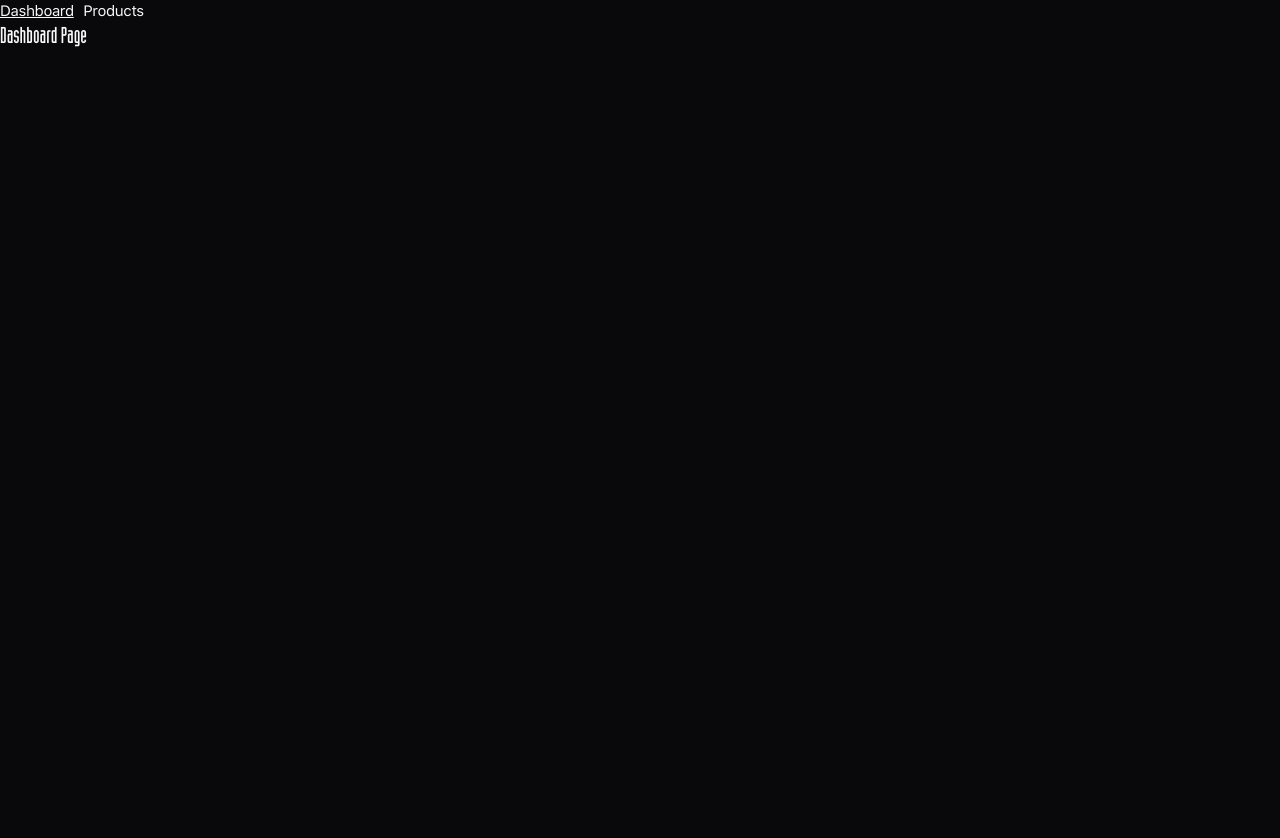
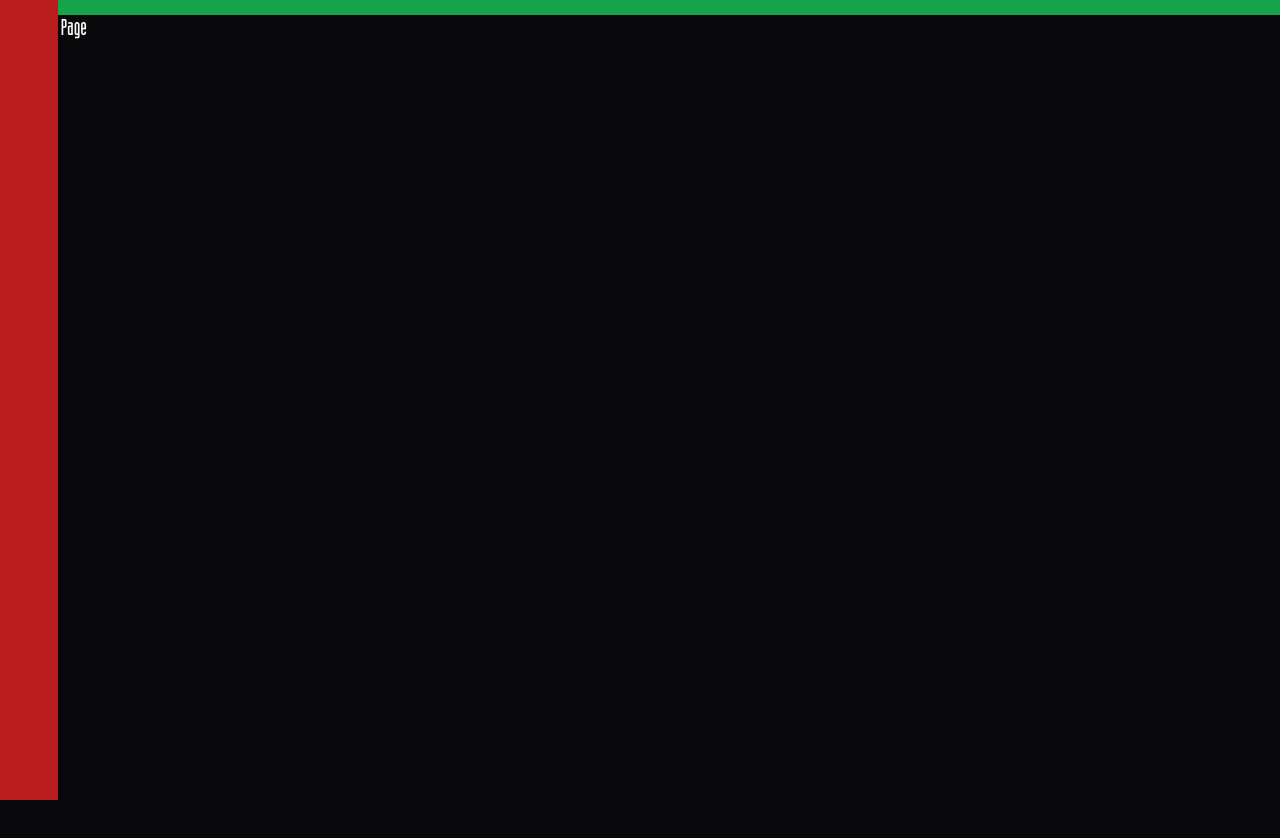
Before and after one commit to decontrrol/store-inventory-and-sales-manager, a React (Vite) app: page /dashboard in a window 1280 px wide. Shown: the top 838 px of the page. Before the commit the page ends 800 px from the top, so only its background shows below. Built offline with nearby package versions, Linux system fonts and the light colour scheme.

Commit message:
Add initial core components

```diff
--- /dev/null
+++ b/src/features/core/components/core-header.component.tsx
@@ -0,0 +1,16 @@
+import { memo } from 'react';
+
+import { cn } from '#/lib/utils';
+
+import type { ComponentProps } from 'react';
+
+export const CoreHeader = memo(function ({
+  className,
+  ...moreProps
+}: ComponentProps<'header'>) {
+  return (
+    <header className={cn('h-4 w-full bg-green-600', className)} {...moreProps}>
+      header
+    </header>
+  );
+});
--- a/src/features/core/components/core-layout.component.tsx
+++ b/src/features/core/components/core-layout.component.tsx
@@ -1,28 +1,17 @@
-import { Link, Outlet } from '@tanstack/react-router';
+import { Outlet } from '@tanstack/react-router';
 
-// TEMP
-const activeProps = {
-  className: 'underline',
-};
+import { CoreSidebar } from './core-sidebar.component';
+import { CoreMain } from './core-main.component';
+import { CoreHeader } from './core-header.component';
 
 export function CoreLayout() {
   return (
     <div>
-      <nav>
-        <ul className='flex items-center gap-2.5'>
-          <li>
-            <Link to='/dashboard' activeProps={activeProps}>
-              Dashboard
-            </Link>
-          </li>
-          <li>
-            <Link to='/products' activeProps={activeProps}>
-              Products
-            </Link>
-          </li>
-        </ul>
-      </nav>
-      <Outlet />
+      <CoreSidebar />
+      <CoreMain id='main'>
+        <CoreHeader />
+        <Outlet />
+      </CoreMain>
     </div>
   );
 }
--- /dev/null
+++ b/src/features/core/components/core-main.component.tsx
@@ -0,0 +1,21 @@
+import { cn } from '#/lib/utils';
+
+import type { ComponentProps } from 'react';
+
+export function CoreMain({
+  className,
+  children,
+  ...moreProps
+}: ComponentProps<'main'>) {
+  return (
+    <main
+      className={cn(
+        'relative ml-0 flex h-[2000px] min-h-screen w-full flex-1 flex-col transition-[margin] duration-300',
+        className,
+      )}
+      {...moreProps}
+    >
+      {children}
+    </main>
+  );
+}
--- /dev/null
+++ b/src/features/core/components/core-sidebar.component.tsx
@@ -0,0 +1,22 @@
+import { memo } from 'react';
+
+import { cn } from '#/lib/utils';
+
+import type { ComponentProps } from 'react';
+
+export const CoreSidebar = memo(function ({
+  className,
+  ...moreProps
+}: ComponentProps<'aside'>) {
+  return (
+    <aside
+      className={cn(
+        'w-sidebar-collapsed fixed left-0 top-0 z-50 h-screen shrink-0 bg-red-700 transition-[width] duration-300',
+        className,
+      )}
+      {...moreProps}
+    >
+      {/* Core Sidebar */}
+    </aside>
+  );
+});
--- a/src/routeTree.gen.ts
+++ b/src/routeTree.gen.ts
@@ -10,8 +10,9 @@
 
 // Import Routes
 
-import { Route as rootRoute } from './routes/__root';
-import { Route as RoutesImport } from './r./routes/routes';
+import { Route as rootRoute } from './routes/__root'
+import { Route as RoutesImport } from './routes/routes'
+import { Route as RouteTreeImport } from './routes/route-tree'
 
 // Create/Update Routes
 
@@ -19,57 +20,75 @@ const RoutesRoute = RoutesImport.update({
   id: '/routes',
   path: '/routes',
   getParentRoute: () => rootRoute,
-} as any);
+} as any)
+
+const RouteTreeRoute = RouteTreeImport.update({
+  id: '/route-tree',
+  path: '/route-tree',
+  getParentRoute: () => rootRoute,
+} as any)
 
 // Populate the FileRoutesByPath interface
 
 declare module '@tanstack/react-router' {
   interface FileRoutesByPath {
+    '/route-tree': {
+      id: '/route-tree'
+      path: '/route-tree'
+      fullPath: '/route-tree'
+      preLoaderRoute: typeof RouteTreeImport
+      parentRoute: typeof rootRoute
+    }
     '/routes': {
-      id: '/routes';
-      path: '/routes';
-      fullPath: '/routes';
-      preLoaderRoute: typeof RoutesImport;
-      parentRoute: typeof rootRoute;
-    };
+      id: '/routes'
+      path: '/routes'
+      fullPath: '/routes'
+      preLoaderRoute: typeof RoutesImport
+      parentRoute: typeof rootRoute
+    }
   }
 }
 
 // Create and export the route tree
 
 export interface FileRoutesByFullPath {
-  '/routes': typeof RoutesRoute;
+  '/route-tree': typeof RouteTreeRoute
+  '/routes': typeof RoutesRoute
 }
 
 export interface FileRoutesByTo {
-  '/routes': typeof RoutesRoute;
+  '/route-tree': typeof RouteTreeRoute
+  '/routes': typeof RoutesRoute
 }
 
 export interface FileRoutesById {
-  __root__: typeof rootRoute;
-  '/routes': typeof RoutesRoute;
+  __root__: typeof rootRoute
+  '/route-tree': typeof RouteTreeRoute
+  '/routes': typeof RoutesRoute
 }
 
 export interface FileRouteTypes {
-  fileRoutesByFullPath: FileRoutesByFullPath;
-  fullPaths: '/routes';
-  fileRoutesByTo: FileRoutesByTo;
-  to: '/routes';
-  id: '__root__' | '/routes';
-  fileRoutesById: FileRoutesById;
+  fileRoutesByFullPath: FileRoutesByFullPath
+  fullPaths: '/route-tree' | '/routes'
+  fileRoutesByTo: FileRoutesByTo
+  to: '/route-tree' | '/routes'
+  id: '__root__' | '/route-tree' | '/routes'
+  fileRoutesById: FileRoutesById
 }
 
 export interface RootRouteChildren {
-  RoutesRoute: typeof RoutesRoute;
+  RouteTreeRoute: typeof RouteTreeRoute
+  RoutesRoute: typeof RoutesRoute
 }
 
 const rootRouteChildren: RootRouteChildren = {
+  RouteTreeRoute: RouteTreeRoute,
   RoutesRoute: RoutesRoute,
-};
+}
 
 export const routeTree = rootRoute
   ._addFileChildren(rootRouteChildren)
-  ._addFileTypes<FileRouteTypes>();
+  ._addFileTypes<FileRouteTypes>()
 
 /* ROUTE_MANIFEST_START
 {
@@ -77,11 +96,15 @@ export const routeTree = rootRoute
     "__root__": {
       "filePath": "__root.tsx",
       "children": [
+        "/route-tree",
         "/routes"
       ]
     },
+    "/route-tree": {
+      "filePath": "route-tree.tsx"
+    },
     "/routes": {
-      "filePath": "routes.tsx"
+      "filePath": "routes.ts"
     }
   }
 }
--- a/tailwind.config.js
+++ b/tailwind.config.js
@@ -7,10 +7,9 @@ export default {
   content: ['./index.html', './src/**/*.{ts,tsx,js,jsx}'],
   theme: {
     extend: {
-      borderRadius: {
-        lg: 'var(--radius)',
-        md: 'calc(var(--radius) - 2px)',
-        sm: 'calc(var(--radius) - 4px)',
+      width: {
+        'sidebar-collapsed': '58px',
+        'sidebar-expanded': '282px',
       },
       colors: {
         background: 'hsl(var(--background))',
@@ -58,6 +57,11 @@ export default {
         body: ['var(--font-body)', ...defaultTheme.fontFamily.sans],
         head: ['var(--font-head)', ...defaultTheme.fontFamily.sans],
       },
+      borderRadius: {
+        lg: 'var(--radius)',
+        md: 'calc(var(--radius) - 2px)',
+        sm: 'calc(var(--radius) - 4px)',
+      },
     },
   },
   // eslint-disable-next-line @typescript-eslint/no-require-imports
```
Also changed, not shown: 1 other file (tests, documents, lock files or other folders).
